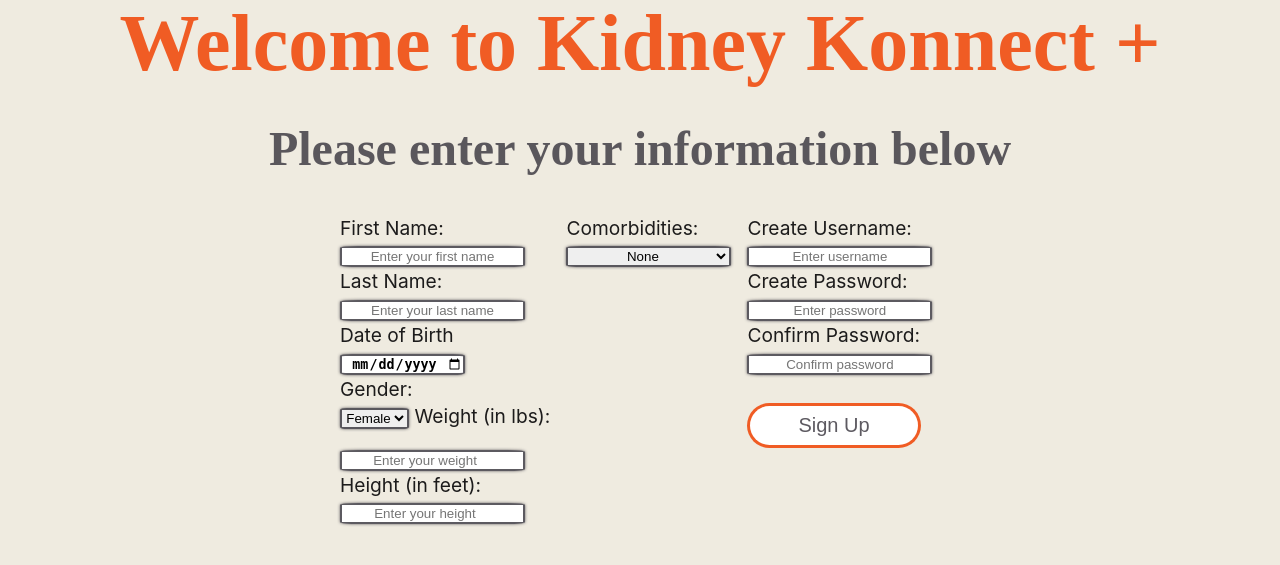
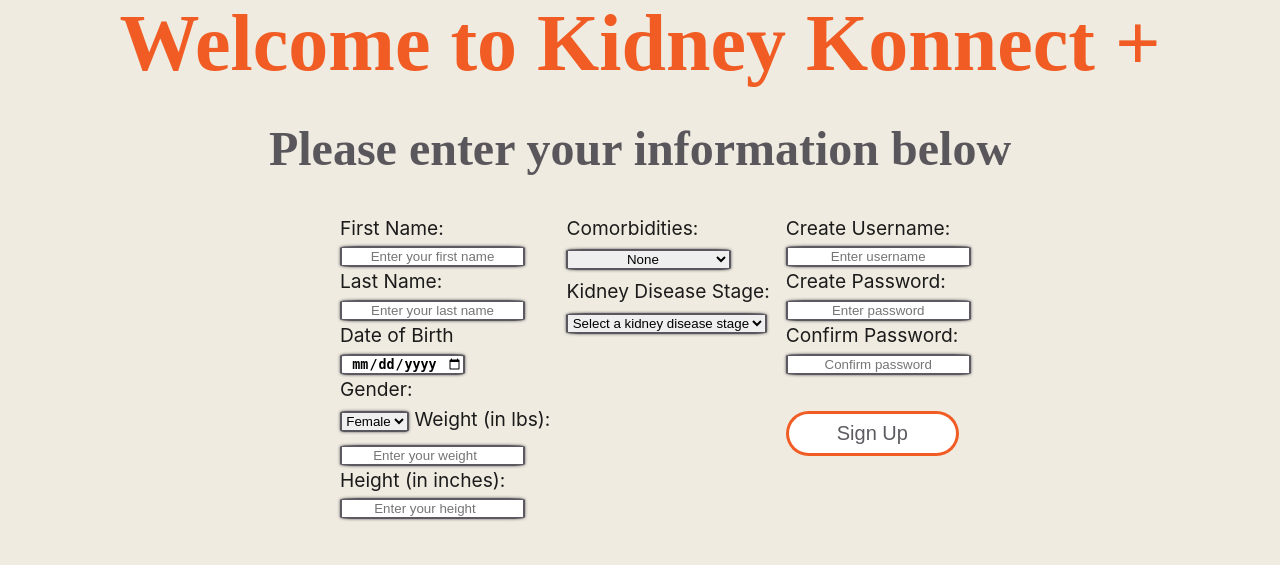
Before and after one commit to BlakePereira2000/Intex, a Django app: page /signup/ in a window 1280 px wide. Shown: the part 191-756 px from the top of the page. Run offline with Django 4.2, Linux system fonts and the light colour scheme; some libraries are stand-ins or nearby versions.

Commit message:
a bunch of lttle fixes and stuff

```diff
--- a/intexProject/static/css/main.css
+++ b/intexProject/static/css/main.css
@@ -358,7 +358,8 @@ select,
 textarea,
 fieldset,
 button {
-  margin-bottom: 1rem;
+  margin-top: .5rem;
+  margin-bottom: .5rem;
 }
 
 form button {
--- a/templates/intexApp/journal.html
+++ b/templates/intexApp/journal.html
@@ -208,7 +208,7 @@
       </div>
 
       <div class="overlay-button">
-        <button onclick="openWater()">+ Update your water</button>
+        <button onclick="openWater()">+ Add to your water</button>
       </div>
 
       <div class="overlay-button">
--- a/templates/intexApp/signup.html
+++ b/templates/intexApp/signup.html
@@ -32,17 +32,26 @@
             </select>
             <label for="weight">Weight (in lbs):</label><br>
             <input type="number" id="weight" name="weight" placeholder="Enter your weight" step=".1" required><br>
-            <label for="height">Height (in feet):</label><br>
-            <input type="number" id="height" name="height" placeholder="Enter your height" step=".1" required>
+            <label for="height">Height (in inches):</label><br>
+            <input type="number" id="height" name="height" placeholder="Enter your height" required>
           </div>
           <div>
-          <label for="stage">Comorbidities:</label><br>
+          <label for="como">Comorbidities:</label><br>
           <select name="como" id="como" required>
             <option value="none" selected>None</option>
             <option value="diabetes">Diabetes</option>
             <option value="high_blood_pressure">High Blood Pressure</option>
             <option value="cardiovascular_disease">Cardiovascular Disease</option>
             <option value="lung_disease">Lung Disease</option>
+          </select><br>
+          <label for="stage">Kidney Disease Stage:</label><br>
+          <select id="stage" name="stage" required>
+            <option value="none" selected disabled hidden>Select a kidney disease stage</option>
+            <option value="1">Stage 1</option>
+            <option value="2">Stage 2</option>
+            <option value="3">Stage 3</option>
+            <option value="4">Stage 4</option>
+            <option value="5">Stage 5</option>
           </select>
         </div>
           <div>
```
Also changed, not shown: templates/intexApp/about.html (+14 -0 lines).
